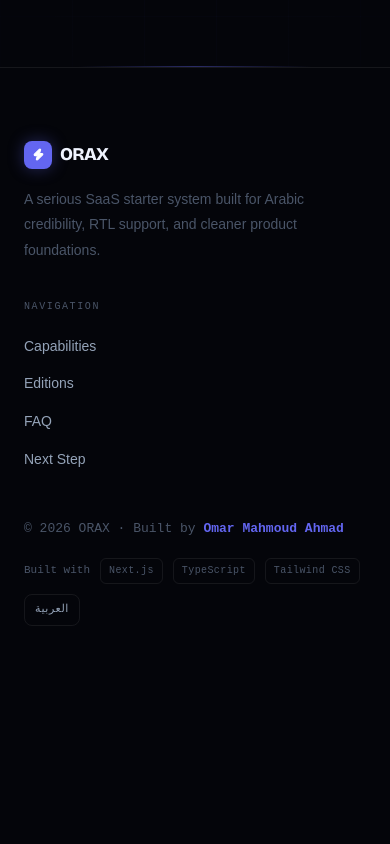
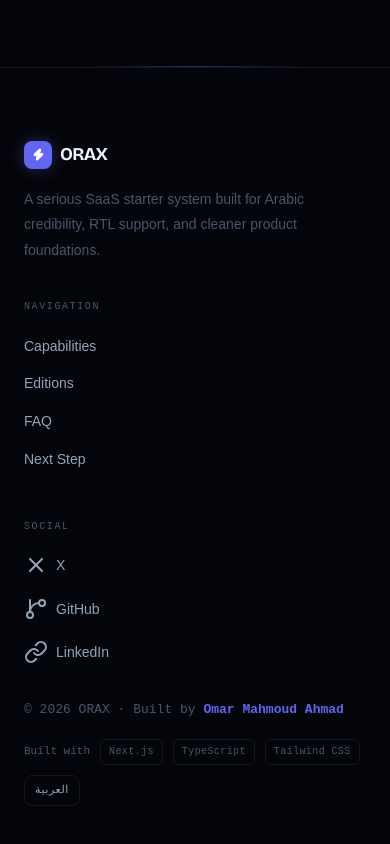
Before and after one commit to Omar-M-Ahmad/ORAX-Free, a Next.js app: page / in a window 390 px wide. Shown: the part 7598-8442 px from the top of the page. Before the commit the page ends 8264 px from the top, so only its background shows below. Built offline with nearby package versions, Linux system fonts and the light colour scheme.

Commit message:
feat(footer): add social links for x, github and linkedin

```diff
--- a/src/app/layout.tsx
+++ b/src/app/layout.tsx
@@ -12,7 +12,6 @@
 import type { Metadata } from "next";
 import { Bricolage_Grotesque, Cairo } from "next/font/google";
 
-import { ToastProvider } from "@/components/providers/toast-provider";
 import { ThemeProvider } from "@/components/providers/theme-provider";
 import { siteConfig } from "@/config/site";
 import "./styles/globals.css";
@@ -20,14 +19,14 @@ import "./styles/globals.css";
 const bricolage = Bricolage_Grotesque({
   variable: "--font-bricolage",
   subsets: ["latin"],
-  weight: ["300", "400", "500", "700", "800"],
+  weight: ["400", "500", "700"],
   display: "swap",
 });
 
 const cairo = Cairo({
   variable: "--font-cairo",
   subsets: ["arabic"],
-  weight: ["300", "400", "500", "700", "800"],
+  weight: ["400", "500", "700"],
   display: "swap",
 });
 
@@ -98,9 +97,7 @@ export default function RootLayout({
       className={`${bricolage.variable} ${cairo.variable}`}
     >
       <body suppressHydrationWarning>
-        <ThemeProvider>
-          <ToastProvider>{children}</ToastProvider>
-        </ThemeProvider>
+        <ThemeProvider>{children}</ThemeProvider>
       </body>
     </html>
   );
--- a/src/app/styles/components/footer.css
+++ b/src/app/styles/components/footer.css
@@ -75,6 +75,18 @@
   color: var(--text-1);
 }
 
+.footer-side-grid {
+  display: grid;
+  grid-template-columns: repeat(2, minmax(160px, 1fr));
+  gap: 32px;
+}
+
+.footer-social-link {
+  display: inline-flex;
+  align-items: center;
+  gap: 8px;
+}
+
 .footer-divider {
   margin-bottom: 28px;
 }
@@ -126,4 +138,8 @@
     grid-template-columns: 1fr;
     gap: 36px;
   }
+  .footer-side-grid {
+    grid-template-columns: 1fr;
+    gap: 24px;
+  }
 }
--- a/src/components/sections/footer.tsx
+++ b/src/components/sections/footer.tsx
@@ -1,13 +1,14 @@
 /**
  * @file components/sections/footer.tsx
- * @description Minimal ORAX footer aligned with the current landing structure.
+ * @description Minimal ORAX footer with social media links.
  */
 "use client";
 
 import Link from "next/link";
-import { Zap } from "lucide-react";
+import { GitBranch, LinkIcon, X, Zap } from "lucide-react";
 
 import { useTheme } from "@/components/providers/theme-provider";
+import { siteConfig } from "@/config/site";
 import { t } from "@/i18n";
 
 const navLinks = [
@@ -15,6 +16,27 @@ const navLinks = [
   { key: "footer.editions" as const, href: "#pricing" },
   { key: "footer.faq" as const, href: "#faq" },
   { key: "footer.nextStep" as const, href: "#cta-final" },
+];
+
+const socialLinks = [
+  {
+    key: "footer.x" as const,
+    href: siteConfig.links.twitter,
+    icon: X,
+    label: "X",
+  },
+  {
+    key: "footer.github" as const,
+    href: siteConfig.links.github,
+    icon: GitBranch,
+    label: "GitHub",
+  },
+  {
+    key: "footer.linkedin" as const,
+    href: siteConfig.links.linkedin,
+    icon: LinkIcon,
+    label: "LinkedIn",
+  },
 ];
 
 export default function Footer(): React.JSX.Element {
@@ -52,6 +74,30 @@ export default function Footer(): React.JSX.Element {
           </div>
         </div>
 
+        <div className="footer-nav-block">
+          <p className="footer-heading">{t("footer.social", l)}</p>
+
+          <ul className="footer-nav-list">
+            {socialLinks.map((link) => {
+              if (!link.href) return null;
+
+              return (
+                <li key={link.key}>
+                  <a
+                    href={link.href}
+                    className="footer-link footer-social-link"
+                    target="_blank"
+                    rel="noreferrer"
+                  >
+                    {link.icon && <link.icon />}
+                    <span>{t(link.key, l)}</span>
+                  </a>
+                </li>
+              );
+            })}
+          </ul>
+        </div>
+
         <div className="divider footer-divider" />
 
         <div className="footer-bottom">
--- a/src/config/site.ts
+++ b/src/config/site.ts
@@ -5,14 +5,14 @@
 
 export const siteConfig = {
   name: "ORAX",
-  title:
-    "ORAX - A serious SaaS starter system build for Arabic and RTL products",
+  title: "ORAX - Arabic Ready SaaS Starter System",
   description:
     "ORAX is a modern SaaS starter system with real RTL support, bilingual foundation (Arabic + English), and clean architecture.for building scalable products.",
   url: "http://localhost:3000/", // "https://orax-free.vercel.app",
   ogImage: "/og-image.png",
   links: {
     twitter: "https://x.com/omar_m_ahmad",
+    linkedin: "https://www.linkedin.com/in/omar-mahmoud-ahmad",
     github: "https://github.com/Omar-M-Ahmad",
   },
 } as const;
--- a/src/messages/ar.json
+++ b/src/messages/ar.json
@@ -192,6 +192,10 @@
   "footer.nextStep": "الخطوة التالية",
   "footer.switchLang": "English",
   "footer.stackLabel": "مبني باستخدام",
+  "footer.social": "الحسابات",
+  "footer.x": "X",
+  "footer.linkedin": "LinkedIn",
+  "footer.github": "GitHub",
 
   "auth.login.title": "مرحباً بعودتك",
   "auth.login.subtitle": "سجّل دخولك إلى حساب ORAX",
--- a/src/messages/en.json
+++ b/src/messages/en.json
@@ -192,6 +192,10 @@
   "footer.nextStep": "Next Step",
   "footer.switchLang": "العربية",
   "footer.stackLabel": "Built with",
+  "footer.social": "Social",
+  "footer.x": "X",
+  "footer.linkedin": "LinkedIn",
+  "footer.github": "GitHub",
 
   "auth.login.title": "Welcome back",
   "auth.login.subtitle": "Sign in to your ORAX account",
```
